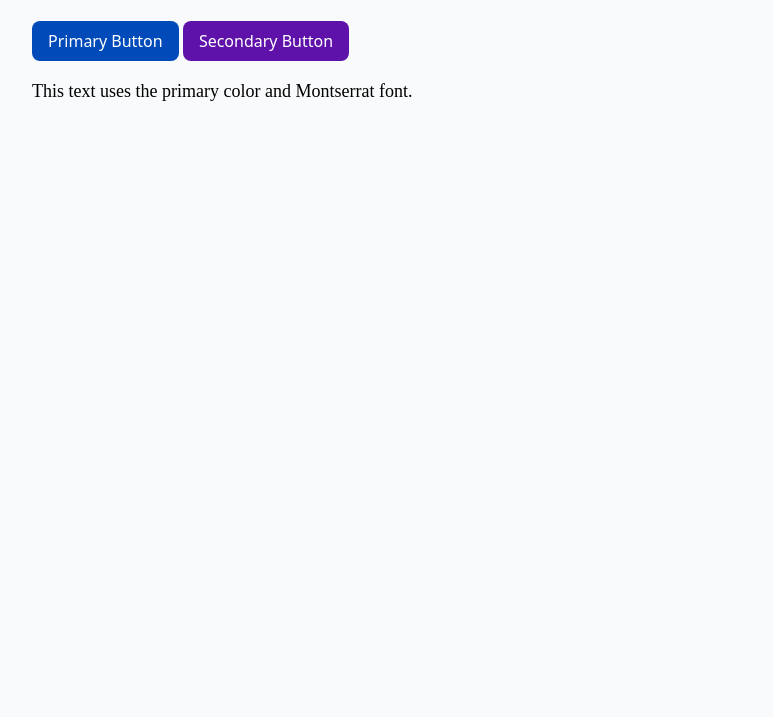
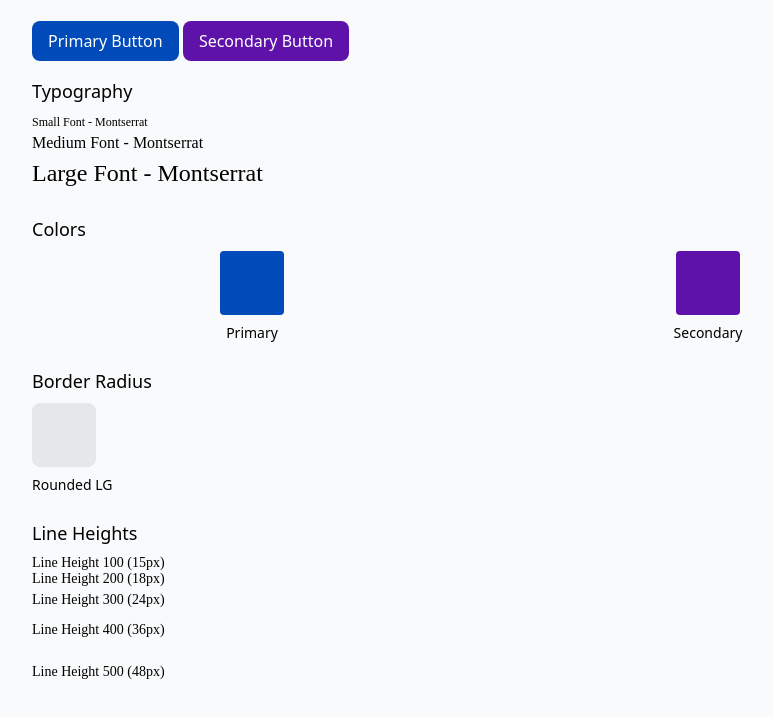
Before and after one commit to heshamelmasry77/figma-tokens-alpine-tw-example, a website built with Vite: page index.html in a window 1280 px wide. Shown: the part 59-776 px from the top of the page, without its empty margins (160-933 px from the left). Built offline with nearby package versions, Linux system fonts and the light colour scheme.

Commit message:
new edits

```diff
--- a/index.html
+++ b/index.html
@@ -6,14 +6,12 @@
     <title>Figma Tokens Example</title>
     <!-- Tailwind CSS -->
     <link rel="stylesheet" href="./src/css/style.css" />
-    <!-- JavaScript -->
-    <script type="module" src="./src/js/app.js"></script>
 </head>
 <body class="bg-gray-50 min-h-screen font-sans p-6">
 <div class="max-w-4xl mx-auto">
     <h1 class="text-2xl font-bold mb-6 text-center">Figma Tokens Example</h1>
 
-    <!-- Using Tailwind CSS tokens -->
+    <!-- Buttons -->
     <button class="bg-primary text-white px-4 py-2 rounded-lg mb-4">
         Primary Button
     </button>
@@ -21,9 +19,48 @@
         Secondary Button
     </button>
 
-    <!-- Using CSS variables directly -->
-    <div class="text-lg font-montserrat" style="color: var(--100-primitives-mode-1-colors-primary-500);">
-        This text uses the primary color and Montserrat font.
+    <!-- Typography -->
+    <div class="mb-6">
+        <h3 class="text-lg font-medium mb-2">Typography</h3>
+        <p class="text-small font-montserrat">Small Font - Montserrat</p>
+        <p class="text-medium font-montserrat">Medium Font - Montserrat</p>
+        <p class="text-large font-montserrat">Large Font - Montserrat</p>
+    </div>
+
+    <!-- Colors Showcase -->
+    <div class="mb-6">
+        <h3 class="text-lg font-medium mb-2">Colors</h3>
+        <div class="grid grid-cols-2 gap-4">
+            <div class="text-center">
+                <div class="w-16 h-16 mx-auto rounded bg-primary"></div>
+                <p class="text-sm mt-2">Primary</p>
+            </div>
+            <div class="text-center">
+                <div class="w-16 h-16 mx-auto rounded bg-secondary"></div>
+                <p class="text-sm mt-2">Secondary</p>
+            </div>
+        </div>
+    </div>
+
+    <!-- Border Radius -->
+    <div class="mb-6">
+        <h3 class="text-lg font-medium mb-2">Border Radius</h3>
+        <div>
+            <div class="w-16 h-16 bg-gray-200 border rounded-lg"></div>
+            <p class="text-sm mt-2">Rounded LG</p>
+        </div>
+    </div>
+
+    <!-- Line Heights -->
+    <div class="mb-6">
+        <h3 class="text-lg font-medium mb-2">Line Heights</h3>
+        <div>
+            <p class="text-sm font-montserrat leading-100">Line Height 100 (15px)</p>
+            <p class="text-sm font-montserrat leading-200">Line Height 200 (18px)</p>
+            <p class="text-sm font-montserrat leading-300">Line Height 300 (24px)</p>
+            <p class="text-sm font-montserrat leading-400">Line Height 400 (36px)</p>
+            <p class="text-sm font-montserrat leading-500">Line Height 500 (48px)</p>
+        </div>
     </div>
 </div>
 </body>
--- a/src/js/app.js
+++ b/src/js/app.js
@@ -8,7 +8,7 @@ Alpine.start();
 // Load tokens dynamically and set them as CSS variables
 (async function setDesignTokens() {
     try {
-        const response = await fetch('/tokens.json');
+        const response = await fetch('/tokens.json'); // Ensure the path to tokens.json is correct
         const tokens = await response.json();
 
         const root = document.documentElement; // Access the :root element in CSS
@@ -16,12 +16,12 @@ Alpine.start();
         // Recursive function to loop through tokens and set CSS variables
         function setVariables(obj, prefix = '') {
             for (const [key, value] of Object.entries(obj)) {
-                if (typeof value === 'object' && !value.value) {
-                    // If the value is an object, recurse deeper
-                    setVariables(value, `${prefix}-${key}`);
-                } else if (value.value) {
+                if (value && typeof value === 'object' && !value.value) {
+                    // If the value is an object and not a token, recurse deeper
+                    setVariables(value, prefix ? `${prefix}-${key}` : key);
+                } else if (value && value.value) {
                     // If it's a token, create a CSS variable
-                    const variableName = `--${prefix}-${key}`.replace(/_/g, '-').toLowerCase();
+                    const variableName = `--${prefix}-${key}`.replace(/ /g, '-').toLowerCase();
                     root.style.setProperty(variableName, value.value);
                 }
             }
--- a/tailwind.config.js
+++ b/tailwind.config.js
@@ -1,54 +1,39 @@
 const tokens = require('./public/tokens.json');
 
-// Helper function to safely access nested properties
+// Helper function to get nested values from tokens
 function getTokenValue(path, fallback = '') {
   return path.split('.').reduce((obj, key) => obj?.[key] ?? fallback, tokens);
 }
 
 module.exports = {
-  content: ['./index.html', './src/**/*.{html,js}'], // Include all relevant files for Tailwind
+  content: ['./index.html', './src/**/*.{html,js}'],
   theme: {
     extend: {
       colors: {
-        primary: getTokenValue('100-primitives/Mode 1.colors.primary.500.value', ''),
-        secondary: getTokenValue('100-primitives/Mode 1.colors.secondary.500.value', ''),
+        primary: getTokenValue('100-primitives/Mode 1.colors.primary.500.value', '#004ab9'),
+        secondary: getTokenValue('100-primitives/Mode 1.colors.secondary.500.value', '#5f12a9'),
       },
       fontFamily: {
         montserrat: [
-          getTokenValue('100-primitives/Mode 1.font.family.english.value', ''),
+          getTokenValue('100-primitives/Mode 1.font.family.english.value', 'sans-serif'),
         ],
       },
       borderRadius: {
-        lg: `${getTokenValue('100-primitives/Mode 1.border.radius.rounded-lg.value', )}px`,
+        lg: `${getTokenValue('100-primitives/Mode 1.border.radius.rounded-lg.value', 8)}px`,
       },
       fontSize: {
-        small: `${getTokenValue('100-primitives/Mode 1.font.size.small.value', )}px`,
-        medium: `${getTokenValue('100-primitives/Mode 1.font.size.medium.value', )}px`,
-        large: `${getTokenValue('100-primitives/Mode 1.font.size.large.value', )}px`,
+        small: `${getTokenValue('100-primitives/Mode 1.font.size.small.value', 12)}px`,
+        medium: `${getTokenValue('100-primitives/Mode 1.font.size.medium.value', 16)}px`,
+        large: `${getTokenValue('100-primitives/Mode 1.font.size.large.value', 24)}px`,
+      },
+      lineHeight: {
+        100: `${getTokenValue('100-primitives/Mode 1.font.line-height.100.value', 15)}px`,
+        200: `${getTokenValue('100-primitives/Mode 1.font.line-height.200.value', 18)}px`,
+        300: `${getTokenValue('100-primitives/Mode 1.font.line-height.300.value', 24)}px`,
+        400: `${getTokenValue('100-primitives/Mode 1.font.line-height.400.value', 36)}px`,
+        500: `${getTokenValue('100-primitives/Mode 1.font.line-height.500.value', 48)}px`,
       },
     },
   },
   plugins: [],
 };
-
-
-// The result of what's on top
-// theme: {
-//   extend: {
-//     colors: {
-//       primary: '#004ab9',
-//           secondary: '#5f12a9',
-//     },
-//     fontFamily: {
-//       montserrat: ['Montserrat'],
-//     },
-//     borderRadius: {
-//       lg: '8px',
-//     },
-//     fontSize: {
-//       small: '12px',
-//           medium: '16px',
-//           large: '24px',
-//     },
-//   },
-// }
```
